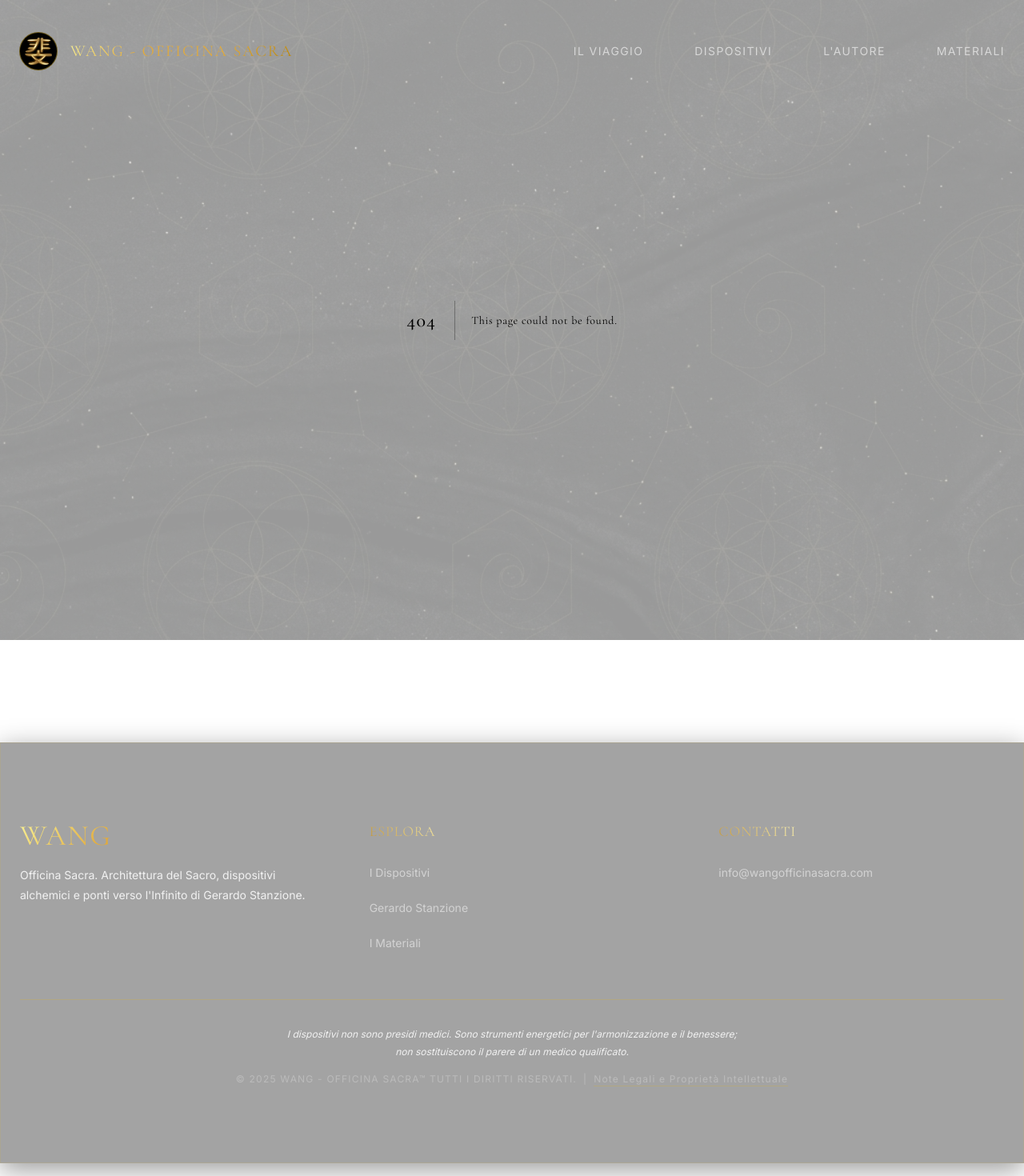
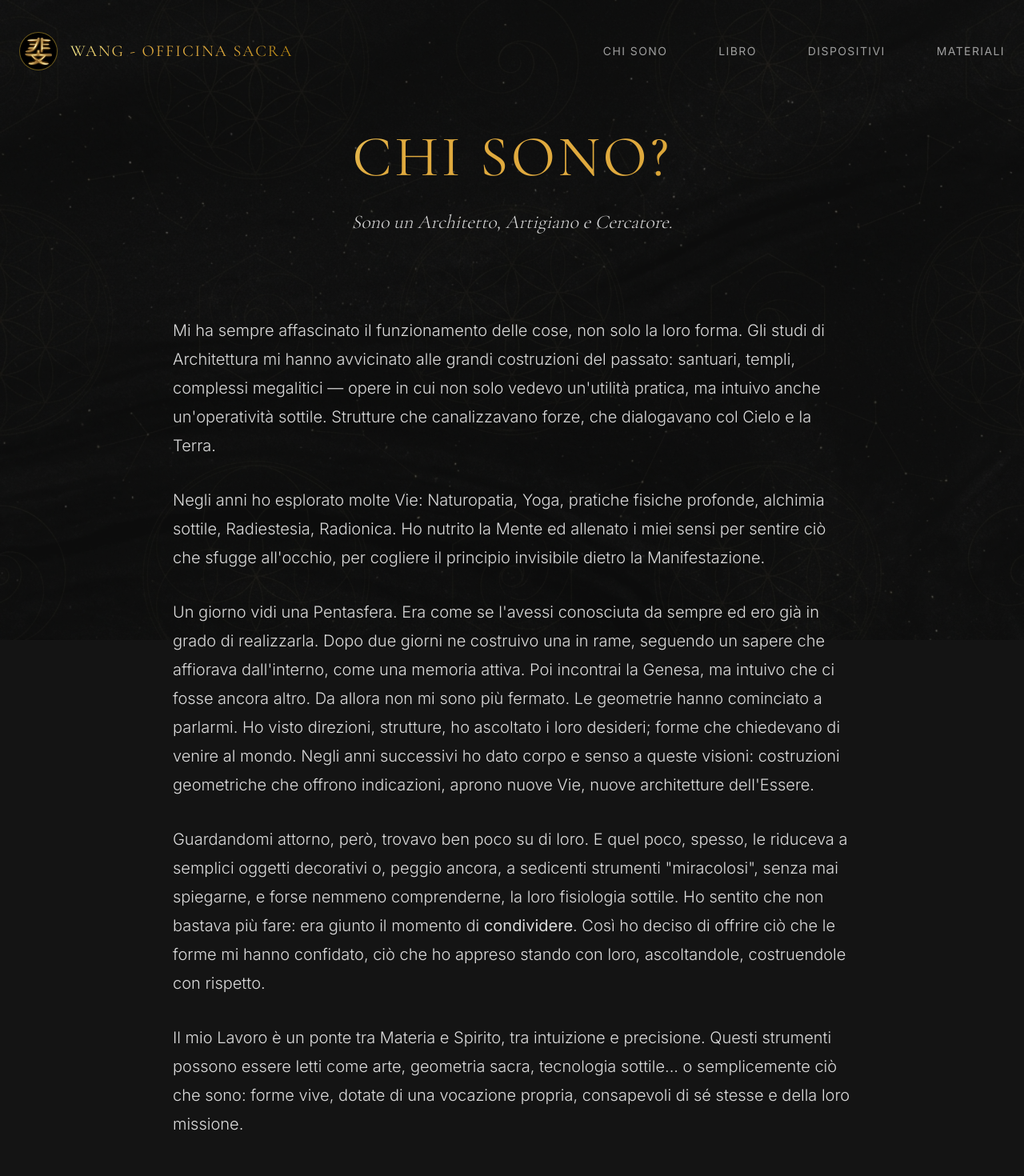
Before and after one commit to CreativiaStudio/wang, a Next.js app: page /chi-sono in a window 1280 px wide. Before the commit this address had no page. Shown: the top 1470 px of the page at 80% size. Built offline with nearby package versions, Linux system fonts and the light colour scheme.

Commit message:
Update Chi Sono page and Navigation menu

```diff
--- a/src/app/autore/page.tsx
+++ /dev/null
@@ -1,64 +0,0 @@
-import type { Metadata } from "next";
-
-export const metadata: Metadata = {
-  title: "Gerardo Stanzione | Wang Officina Sacra",
-  description: "Dall'Architettura classica alla comprensione dell'operatività sottile delle forme. Il percorso di Gerardo Stanzione.",
-};
-
-export default function AutorePage() {
-  return (
-    <div className="min-h-screen pt-40 pb-32">
-      <div className="container mx-auto px-6 max-w-4xl">
-
-        <div className="text-center mb-24">
-          <h1 className="text-5xl md:text-7xl font-serif text-gradient-gold mb-6 uppercase tracking-widest">L'Architetto e il Cercatore</h1>
-          <p className="text-xl text-foreground/70 font-light italic font-serif">
-            Gerardo Stanzione
-          </p>
-        </div>
-
-        <div className="space-y-24 text-lg text-foreground/80 font-light leading-relaxed">
-
-          <section className="space-y-6">
-            <h2 className="font-serif text-3xl text-gradient-gold uppercase tracking-widest mb-8">La Formazione</h2>
-            <p>
-              La radice del percorso di Gerardo Stanzione affonda nell'Architettura classica. Per anni, la progettazione degli spazi umani ha seguito le regole dell'estetica, della funzionalità e della statica. Tuttavia, nel profondo dell'indagine architettonica, emergeva costantemente una domanda: cosa rende un luogo <em>sacro</em>?
-            </p>
-            <p>
-              Non è la semplice aggregazione di materiali a definire la sacralità, ma l'<strong>operatività sottile delle forme</strong>. L'Architettura smette di essere solo un contenitore per la vita e si rivela come una macchina risonante, un'antenna capace di captare, modulare e trasmettere le frequenze del cosmo.
-            </p>
-          </section>
-
-          <div className="thin-divider my-24" />
-
-          <section className="space-y-6">
-            <h2 className="font-serif text-3xl text-gradient-gold uppercase tracking-widest mb-8">La Svolta Alchemica</h2>
-            <p>
-              Il passaggio dall'edificazione di grandi strutture alla creazione di dispositivi radionici ha segnato una trasmutazione interiore. Come descritto nell'ideogramma <em>Wang</em>, il costruttore ha compreso che prima di unire il Cielo e la Terra attraverso mattoni e cemento, doveva unirli dentro di sé.
-            </p>
-            <blockquote className="border-l-2 border-gold pl-6 py-2 my-8 italic text-foreground/90 font-serif text-xl">
-              "L'Architetto diventa Artigiano, calandosi nella materia per forgiarla con le proprie mani. Ma l'Artigiano, nel gesto della creazione, si rivela Cercatore."
-            </blockquote>
-            <p>
-              È nato così il progetto <strong>Wang - Officina Sacra</strong>. Non una linea di produzione, ma un vero e proprio laboratorio alchemico dove le proporzioni della Sezione Aurea (Phi) e le geometrie platoniche vengono utilizzate non come decoro, ma come codici operativi per il ripristino dell'Armonia Universale.
-            </p>
-          </section>
-
-          <div className="thin-divider my-24" />
-
-          <section className="space-y-6">
-            <h2 className="font-serif text-3xl text-gradient-gold uppercase tracking-widest mb-8">La Creazione come Rito</h2>
-            <p>
-              Ogni dispositivo — che sia una Genesa, una Pentasfera o una complessa Unisfera — viene realizzato seguendo un protocollo preciso. I materiali (Ferro, Rame, Legni sacri) vengono scelti non per il loro colore, ma per la loro specifica risonanza animica e spirituale.
-            </p>
-            <p>
-              In questa nuova veste, Gerardo Stanzione non "fabbrica", ma <em>manifesta</em>. E invita chi entra in contatto con questi dispositivi a non considerarli oggetti d'arredo, ma "Presenze" con le quali instaurare un dialogo profondo, per avviare il proprio, personale, Viaggio dell'Eroe.
-            </p>
-          </section>
-
-        </div>
-
-      </div>
-    </div>
-  );
-}
--- /dev/null
+++ b/src/app/chi-sono/page.tsx
@@ -0,0 +1,45 @@
+import type { Metadata } from "next";
+
+export const metadata: Metadata = {
+  title: "Chi sono | Wang Officina Sacra",
+  description: "Sono un Architetto, Artigiano e Cercatore. La filosofia e il percorso di Gerardo Stanzione.",
+};
+
+export default function ChiSonoPage() {
+  return (
+    <div className="min-h-screen pt-40 pb-32">
+      <div className="container mx-auto px-6 max-w-4xl">
+
+        <div className="text-center mb-24">
+          <h1 className="text-5xl md:text-7xl font-serif text-gradient-gold mb-6 uppercase tracking-widest">Chi sono?</h1>
+          <p className="text-xl md:text-2xl text-foreground/80 font-light italic font-serif">
+            Sono un Architetto, Artigiano e Cercatore.
+          </p>
+        </div>
+
+        <div className="space-y-8 text-lg md:text-xl text-foreground/80 font-light leading-loose">
+          <p>
+            Mi ha sempre affascinato il funzionamento delle cose, non solo la loro forma. Gli studi di Architettura mi hanno avvicinato alle grandi costruzioni del passato: santuari, templi, complessi megalitici — opere in cui non solo vedevo un'utilità pratica, ma intuivo anche un'operatività sottile. Strutture che canalizzavano forze, che dialogavano col Cielo e la Terra.
+          </p>
+
+          <p>
+            Negli anni ho esplorato molte Vie: Naturopatia, Yoga, pratiche fisiche profonde, alchimia sottile, Radiestesia, Radionica. Ho nutrito la Mente ed allenato i miei sensi per sentire ciò che sfugge all'occhio, per cogliere il principio invisibile dietro la Manifestazione.
+          </p>
+
+          <p>
+            Un giorno vidi una Pentasfera. Era come se l'avessi conosciuta da sempre ed ero già in grado di realizzarla. Dopo due giorni ne costruivo una in rame, seguendo un sapere che affiorava dall'interno, come una memoria attiva. Poi incontrai la Genesa, ma intuivo che ci fosse ancora altro. Da allora non mi sono più fermato. Le geometrie hanno cominciato a parlarmi. Ho visto direzioni, strutture, ho ascoltato i loro desideri; forme che chiedevano di venire al mondo. Negli anni successivi ho dato corpo e senso a queste visioni: costruzioni geometriche che offrono indicazioni, aprono nuove Vie, nuove architetture dell'Essere.
+          </p>
+
+          <p>
+            Guardandomi attorno, però, trovavo ben poco su di loro. E quel poco, spesso, le riduceva a semplici oggetti decorativi o, peggio ancora, a sedicenti strumenti "miracolosi", senza mai spiegarne, e forse nemmeno comprenderne, la loro fisiologia sottile. Ho sentito che non bastava più fare: era giunto il momento di <strong>condividere</strong>. Così ho deciso di offrire ciò che le forme mi hanno confidato, ciò che ho appreso stando con loro, ascoltandole, costruendole con rispetto.
+          </p>
+
+          <p>
+            Il mio Lavoro è un ponte tra Materia e Spirito, tra intuizione e precisione. Questi strumenti possono essere letti come arte, geometria sacra, tecnologia sottile... o semplicemente ciò che sono: forme vive, dotate di una vocazione propria, consapevoli di sé stesse e della loro missione.
+          </p>
+        </div>
+
+      </div>
+    </div>
+  );
+}
--- a/src/components/Footer.tsx
+++ b/src/components/Footer.tsx
@@ -19,7 +19,7 @@ export default function Footer() {
             <h4 className="font-serif text-lg tracking-widest uppercase gold-text">Esplora</h4>
             <nav className="flex flex-col text-sm text-foreground/60">
               <Link href="/dispositivi" className="block py-3 hover:text-gold transition-colors">I Dispositivi</Link>
-              <Link href="/autore" className="block py-3 hover:text-gold transition-colors">Gerardo Stanzione</Link>
+              <Link href="/chi-sono" className="block py-3 hover:text-gold transition-colors">Chi sono</Link>
               <Link href="/materiali" className="block py-3 hover:text-gold transition-colors">I Materiali</Link>
             </nav>
           </div>
--- a/src/components/Navigation.tsx
+++ b/src/components/Navigation.tsx
@@ -60,9 +60,9 @@ export default function Navigation() {
 
         {/* Desktop Nav */}
         <nav className="hidden md:flex gap-16 items-center text-sm uppercase tracking-widest text-foreground/70">
-          <Link href="/#il-viaggio" className="hover:text-gold gold-glow transition-all">Il Viaggio</Link>
+          <Link href="/chi-sono" className="hover:text-gold gold-glow transition-all">Chi sono</Link>
+          <Link href="/libro" className="hover:text-gold gold-glow transition-all">Libro</Link>
           <Link href="/dispositivi" className="hover:text-gold gold-glow transition-all">Dispositivi</Link>
-          <Link href="/autore" className="hover:text-gold gold-glow transition-all">L'Autore</Link>
           <Link href="/materiali" className="hover:text-gold gold-glow transition-all">Materiali</Link>
         </nav>
 
@@ -86,9 +86,9 @@ export default function Navigation() {
             transition={{ duration: 0.3 }}
             className="absolute top-full left-0 w-full glass-panel thin-divider p-6 flex flex-col gap-6 md:hidden"
           >
-            <Link href="/#il-viaggio" className="text-lg font-serif uppercase tracking-wider hover:text-gold gold-glow transition-all" onClick={() => setIsMobileMenuOpen(false)}>Il Viaggio</Link>
+            <Link href="/chi-sono" className="text-lg font-serif uppercase tracking-wider hover:text-gold gold-glow transition-all" onClick={() => setIsMobileMenuOpen(false)}>Chi sono</Link>
+            <Link href="/libro" className="text-lg font-serif uppercase tracking-wider hover:text-gold gold-glow transition-all" onClick={() => setIsMobileMenuOpen(false)}>Libro</Link>
             <Link href="/dispositivi" className="text-lg font-serif uppercase tracking-wider hover:text-gold gold-glow transition-all" onClick={() => setIsMobileMenuOpen(false)}>Dispositivi</Link>
-            <Link href="/autore" className="text-lg font-serif uppercase tracking-wider hover:text-gold gold-glow transition-all" onClick={() => setIsMobileMenuOpen(false)}>L'Autore</Link>
             <Link href="/materiali" className="text-lg font-serif uppercase tracking-wider hover:text-gold gold-glow transition-all" onClick={() => setIsMobileMenuOpen(false)}>Materiali</Link>
           </motion.div>
         )}
```
